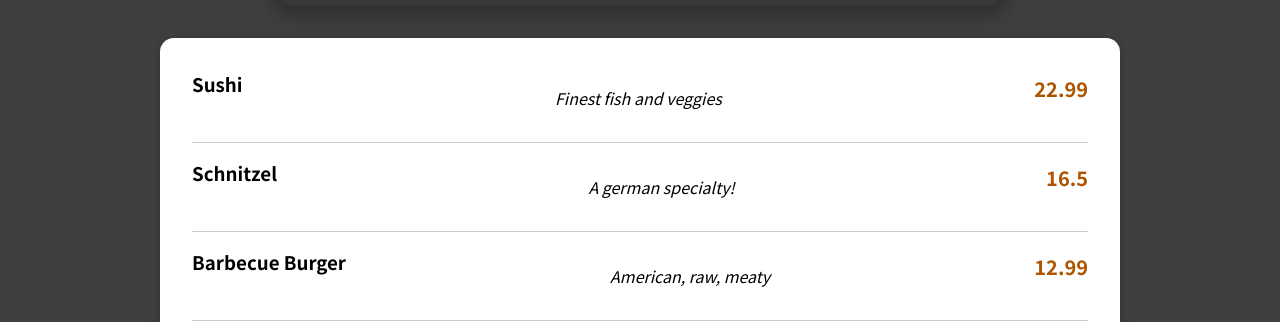
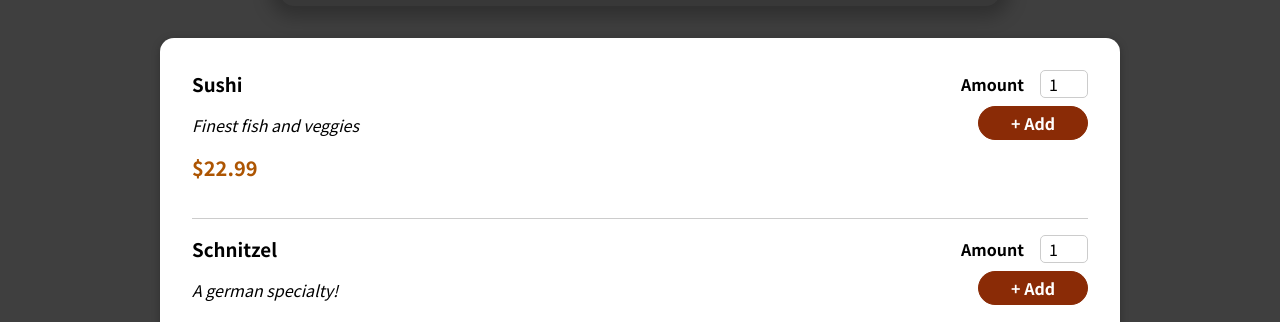
Before and after one commit to marovichn/food-ordering-react-app-project, a React (Create React App) app in the folder FoodOrderingApp/: page / in a window 1280 px wide. Shown: the part 467-789 px from the top of the page. Built offline with nearby package versions, Linux system fonts and the light colour scheme.

Commit message:
finished-UI

```diff
--- a/FoodOrderingApp/src/Meals/AvailableMeals.js
+++ b/FoodOrderingApp/src/Meals/AvailableMeals.js
@@ -1,6 +1,6 @@
 import Card from "../UI/Card";
 import classes from "./AvailableMeals.module.css";
-import MealItem from "./MealItem";
+import MealItem from "./MealItem/MealItem";
 
 const DUMMY_MEALS = [
   {
--- a/FoodOrderingApp/src/Meals/MealItem.js
+++ /dev/null
@@ -1,13 +0,0 @@
-import React from "react";
-import classes from "./MealItem.module.css";
-
-const MealItem = (props) => {
-  return (
-    <li className={classes.meal} key={props.key}>
-      <h3>{props.name}</h3>
-      <p className={classes.description}>{props.description}</p>
-      <p className={classes.price}>{props.price}</p>
-    </li>
-  );
-};
-export default MealItem;
--- /dev/null
+++ b/FoodOrderingApp/src/Meals/MealItem/MealItem.js
@@ -0,0 +1,21 @@
+import React from "react";
+import classes from "./MealItem.module.css";
+import MealItemForm from "./MealItemForm";
+
+const MealItem = (props) => {
+  const price = `$${props.price.toFixed(2)}`;
+
+  return (
+    <li className={classes.meal}>
+      <div>
+        <h3>{props.name}</h3>
+        <p className={classes.description}>{props.description}</p>
+        <p className={classes.price}>{price}</p>
+      </div>
+      <div>
+        <MealItemForm label={props.name} input={props} />
+      </div>
+    </li>
+  );
+};
+export default MealItem;
--- /dev/null
+++ b/FoodOrderingApp/src/Meals/MealItem/MealItemForm.js
@@ -0,0 +1,21 @@
+import React from "react";
+import classes from "./MealItemForm.module.css";
+import Input from "../../UI/Input";
+
+const MealItemForm = (props) => {
+  const input = {
+    type: "number",
+    step: "1",
+    id: "amount",
+    min: "1",
+    max: "5",
+    defaultValue: "1",
+  };
+  return (
+    <form className={classes.form}>
+      <Input label="Amount" input={input}></Input>
+      <button>+ Add</button>
+    </form>
+  );
+};
+export default MealItemForm;
--- /dev/null
+++ b/FoodOrderingApp/src/Meals/MealItem/MealItemForm.module.css
@@ -0,0 +1,20 @@
+.form {
+  text-align: right;
+}
+
+.form button {
+  font: inherit;
+  cursor: pointer;
+  background-color: #8a2b06;
+  border: 1px solid #8a2b06;
+  color: white;
+  padding: 0.25rem 2rem;
+  border-radius: 20px;
+  font-weight: bold;
+}
+
+.form button:hover,
+.form button:active {
+  background-color: #641e03;
+  border-color: #641e03;
+}
--- /dev/null
+++ b/FoodOrderingApp/src/UI/Input.js
@@ -0,0 +1,12 @@
+import React from "react";
+import classes from "./Input.module.css";
+
+const Input = (props) => {
+  return (
+    <div className={classes.input}>
+      <label htmlFor={props.input.id}>{props.label}</label>
+      <input {...props.input} />
+    </div>
+  );
+};
+export default Input;
--- /dev/null
+++ b/FoodOrderingApp/src/UI/Input.module.css
@@ -0,0 +1,18 @@
+.input {
+  display: flex;
+  align-items: center;
+  margin-bottom: 0.5rem;
+}
+
+.input label {
+  font-weight: bold;
+  margin-right: 1rem;
+}
+
+.input input {
+  width: 3rem;
+  border-radius: 5px;
+  border: 1px solid #ccc;
+  font: inherit;
+  padding-left: 0.5rem;
+}
```
Also changed, not shown: FoodOrderingApp/src/Meals/MealItem/MealItem.module.css (renamed from FoodOrderingApp/src/Meals/MealItem.module.css).
